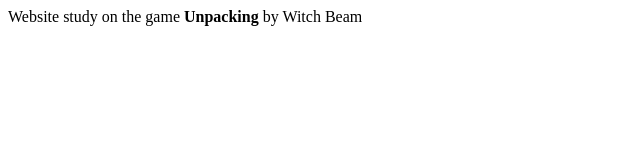
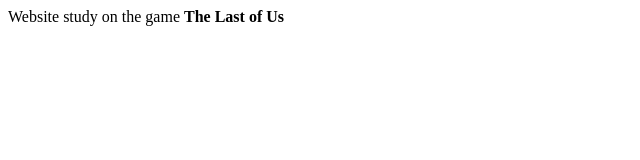
Before and after one commit to bottlefries/frenchfryunt, a plain HTML site: page index.html in a window 1280 px wide. Shown: the whole page, without its empty margins (0-640 px from the left). Drawn offline with Linux system fonts and the light colour scheme.

Commit message:
Update index.html

```diff
--- a/index.html
+++ b/index.html
@@ -2,11 +2,10 @@
 <html>
     <head>
         <title>
-            Website Study on the game -Unpacking-
+            Website Study on the game -The Last of Us-
         </title>
     </head>
 
     <body>
-        Website study on the game <b>Unpacking</b> by Witch Beam
-    </body>
+        Website study on the game <b>The Last of Us</b>
 </html>
```
